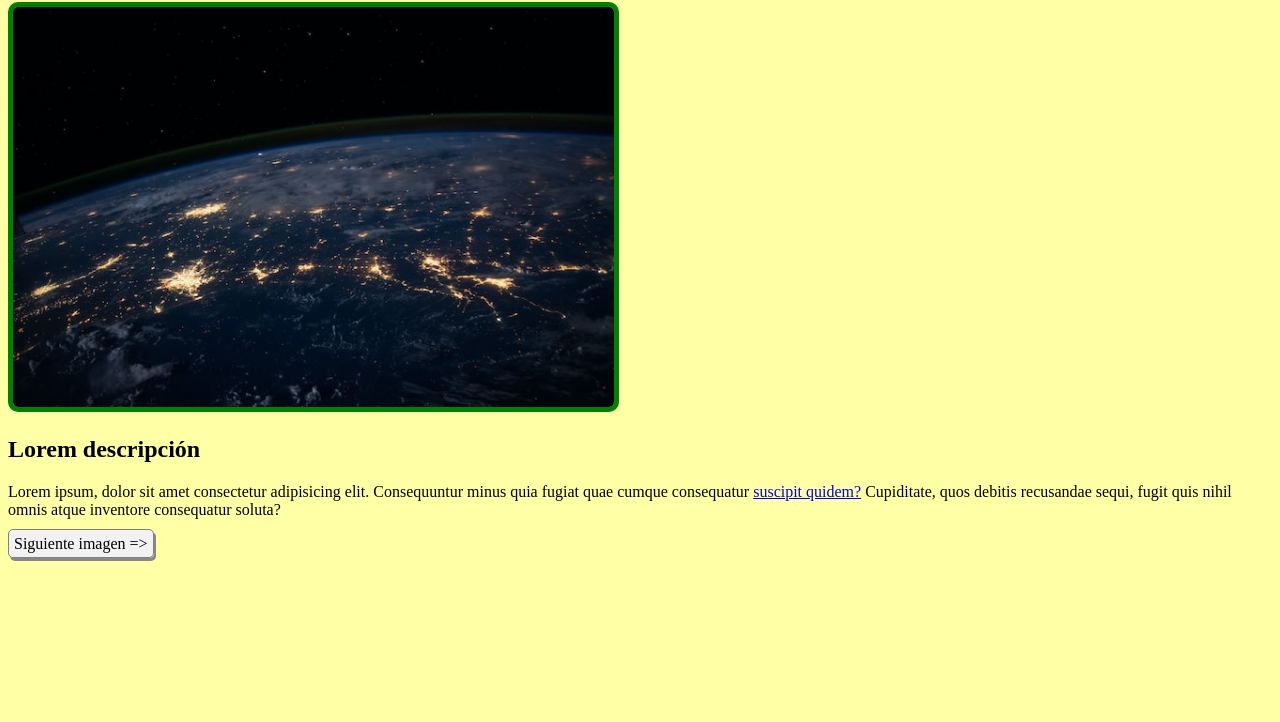
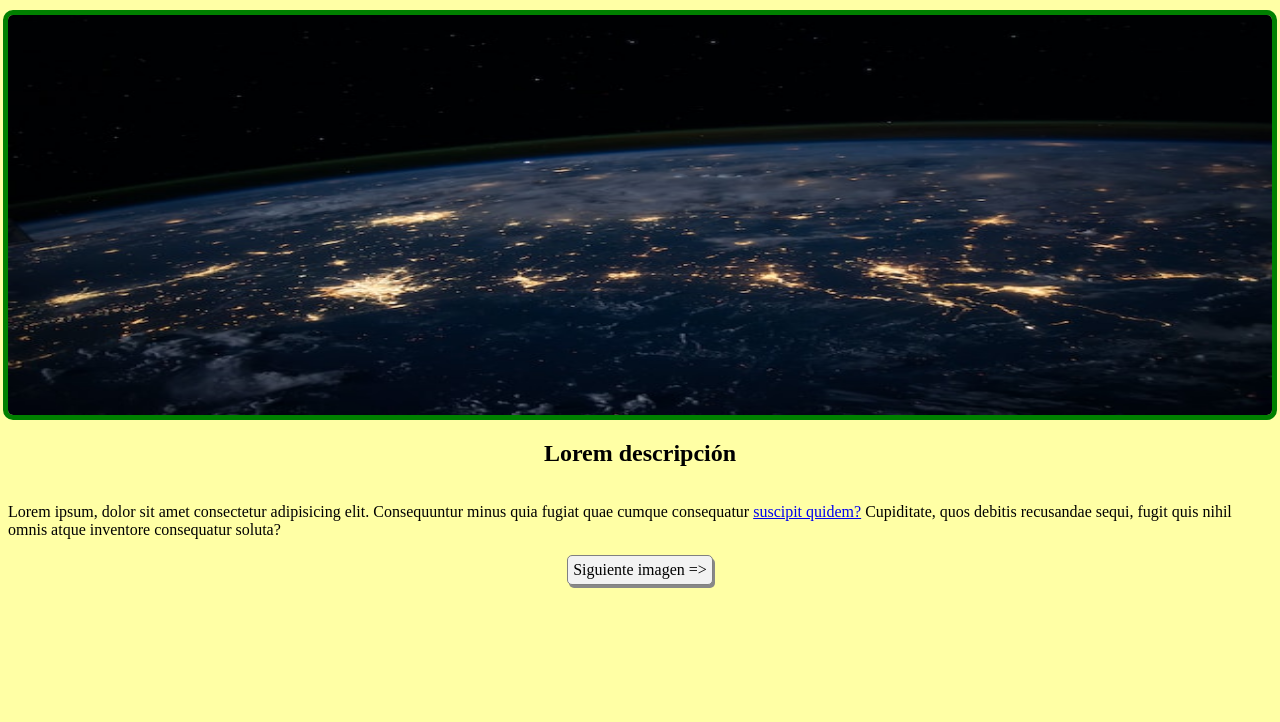
Before and after one commit to leeachevalier/actividadGrupal6.2, a plain HTML site: page page1.html in a window 1280 px wide. Shown: the part 78-800 px from the top of the page. Drawn offline with Linux system fonts and the light colour scheme.

Commit message:
Resposvive completo
display felx, ajuste de img

```diff
--- a/styles.css
+++ b/styles.css
@@ -1,11 +1,16 @@
 body {
     background-color: rgb(255, 255, 165);
+    display: flex;
+    justify-content: center;
+    align-items: center;
+    flex-direction: column;
 }
 
 .image{
     border: 5px solid green;
     border-radius: 10px;
-    height: 400px;
+    max-height: 400px;
+    width: 100%;
 }
 
 .link-button {
```
